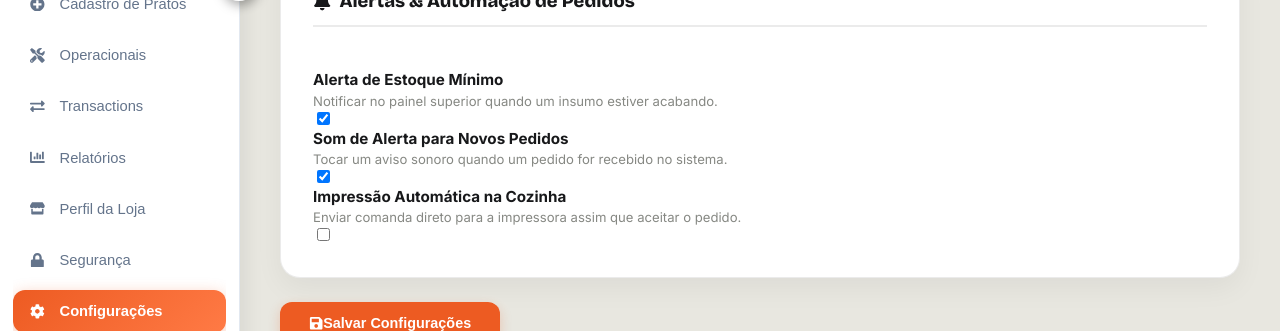
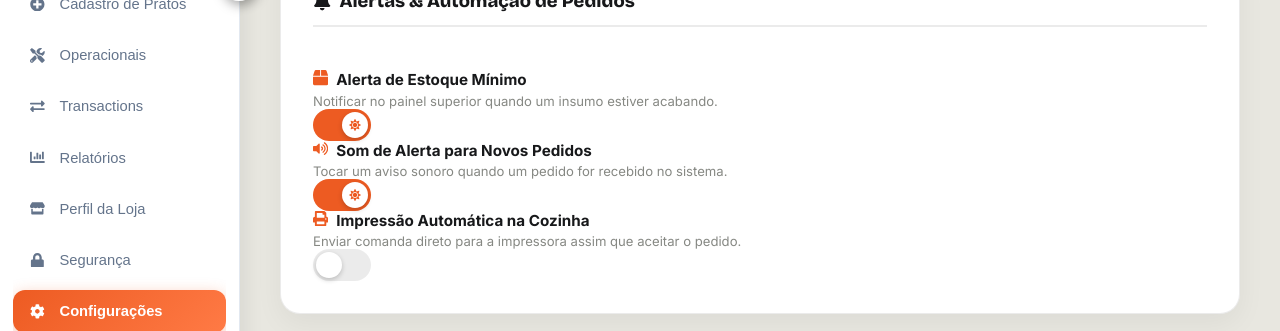
Before and after one commit to gidelmarjr-art/yummy, a React (Create React App) app in the folder frontend/: page /configuracoes in a window 1280 px wide. Shown: the part 448-779 px from the top of the page. Built offline with nearby package versions, Linux system fonts and the light colour scheme; no server answers.

Commit message:
Alterações Dashboard

```diff
--- a/frontend/src/apps/web/pages/Empresa/Dashboards/Configuracoes/Configuracoes.css
+++ b/frontend/src/apps/web/pages/Empresa/Dashboards/Configuracoes/Configuracoes.css
@@ -141,3 +141,62 @@
   /* Alterado para variável */
   margin: 0;
 }
+
+/* ==========================================
+   ESTILIZAÇÃO DO SWITCH COM ÍCONE (ESTILO DA FOTO)
+   ========================================== */
+
+.icon-switch {
+  position: relative;
+  display: inline-block;
+  width: 58px;
+  height: 32px;
+  flex-shrink: 0;
+}
+
+.icon-switch input {
+  opacity: 0;
+  width: 0;
+  height: 0;
+}
+
+.icon-slider {
+  position: absolute;
+  cursor: pointer;
+  top: 0;
+  left: 0;
+  right: 0;
+  bottom: 0;
+  background-color: var(--borda, #cbd5e1);
+  transition: 0.3s cubic-bezier(0.4, 0, 0.2, 1);
+  border-radius: 34px;
+}
+
+.slider-icon-wrapper {
+  position: absolute;
+  content: "";
+  height: 26px;
+  width: 26px;
+  left: 3px;
+  bottom: 3px;
+  background-color: var(--cartao, #17181c);
+  color: #ffffff;
+  transition: 0.3s cubic-bezier(0.4, 0, 0.2, 1);
+  border-radius: 50%;
+  display: flex;
+  align-items: center;
+  justify-content: center;
+  font-size: 0.75rem;
+  box-shadow: 0 2px 5px rgba(0, 0, 0, 0.2);
+}
+
+/* Quando ativado (ligado) */
+.icon-switch input:checked+.icon-slider {
+  background-color: var(--laranja, #ed5b22);
+}
+
+.icon-switch input:checked+.icon-slider .slider-icon-wrapper {
+  transform: translateX(26px);
+  background-color: #ffffff;
+  color: var(--laranja, #ed5b22);
+}
--- a/frontend/src/apps/web/pages/Empresa/Dashboards/Configuracoes/Configuracoes.jsx
+++ b/frontend/src/apps/web/pages/Empresa/Dashboards/Configuracoes/Configuracoes.jsx
@@ -2,7 +2,16 @@
 import React, { useState } from "react";
 import Sidebar from "../../../../components/Sidebar/Siderbar";
 import TopHeader from "../../../../components/TopHeader/TopHeader";
-import { FaBell, FaMotorcycle, FaSave } from "react-icons/fa";
+import {
+  FaBell,
+  FaMotorcycle,
+  FaSave,
+  FaBox,
+  FaVolumeUp,
+  FaPrint,
+  FaSun,
+  FaMoon,
+} from "react-icons/fa";
 import "../dashboards-shared.css";
 import "./Configuracoes.css";
 
@@ -39,7 +48,7 @@ export default function Configuracoes() {
   };
 
   return (
-    <div className={`config-page-layout`}>
+    <div className="config-page-layout">
       <Sidebar />
       <main className="config-main-content">
         <TopHeader title="Configurações do Sistema" />
@@ -79,63 +88,94 @@ export default function Configuracoes() {
               </div>
             </div>
 
-            {/* Bloco 2: Automação e Notificações */}
+            {/* Bloco 2: Automação e Notificações (Com os novos switches com ícones) */}
             <div className="config-card-container">
               <h3 className="section-title">
                 <FaBell /> Alertas & Automação de Pedidos
               </h3>
+
               <div className="config-toggle-list">
+                {/* Item 1: Estoque Mínimo */}
                 <div className="config-toggle-item">
                   <div className="toggle-info">
-                    <h4>Alerta de Estoque Mínimo</h4>
+                    <h4>
+                      <FaBox
+                        style={{ marginRight: "8px", color: "var(--laranja)" }}
+                      />
+                      Alerta de Estoque Mínimo
+                    </h4>
                     <p>
                       Notificar no painel superior quando um insumo estiver
                       acabando.
                     </p>
                   </div>
-                  <label className="switch">
+                  <label className="icon-switch">
                     <input
                       type="checkbox"
                       checked={config.alertaEstoqueMinimo}
                       onChange={() => handleToggle("alertaEstoqueMinimo")}
                     />
-                    <span className="slider"></span>
+                    <span className="icon-slider">
+                      <span className="slider-icon-wrapper">
+                        {config.alertaEstoqueMinimo ? <FaSun /> : <FaMoon />}
+                      </span>
+                    </span>
                   </label>
                 </div>
 
+                {/* Item 2: Som de Alerta */}
                 <div className="config-toggle-item">
                   <div className="toggle-info">
-                    <h4>Som de Alerta para Novos Pedidos</h4>
+                    <h4>
+                      <FaVolumeUp
+                        style={{ marginRight: "8px", color: "var(--laranja)" }}
+                      />
+                      Som de Alerta para Novos Pedidos
+                    </h4>
                     <p>
                       Tocar um aviso sonoro quando um pedido for recebido no
                       sistema.
                     </p>
                   </div>
-                  <label className="switch">
+                  <label className="icon-switch">
                     <input
                       type="checkbox"
                       checked={config.alertaSonsPedidos}
                       onChange={() => handleToggle("alertaSonsPedidos")}
                     />
-                    <span className="slider"></span>
+                    <span className="icon-slider">
+                      <span className="slider-icon-wrapper">
+                        {config.alertaSonsPedidos ? <FaSun /> : <FaMoon />}
+                      </span>
+                    </span>
                   </label>
                 </div>
 
+                {/* Item 3: Impressão Automática */}
                 <div className="config-toggle-item">
                   <div className="toggle-info">
-                    <h4>Impressão Automática na Cozinha</h4>
+                    <h4>
+                      <FaPrint
+                        style={{ marginRight: "8px", color: "var(--laranja)" }}
+                      />
+                      Impressão Automática na Cozinha
+                    </h4>
                     <p>
                       Enviar comanda direto para a impressora assim que aceitar
                       o pedido.
                     </p>
                   </div>
-                  <label className="switch">
+                  <label className="icon-switch">
                     <input
                       type="checkbox"
                       checked={config.impressaoAutomatica}
                       onChange={() => handleToggle("impressaoAutomatica")}
                     />
-                    <span className="slider"></span>
+                    <span className="icon-slider">
+                      <span className="slider-icon-wrapper">
+                        {config.impressaoAutomatica ? <FaSun /> : <FaMoon />}
+                      </span>
+                    </span>
                   </label>
                 </div>
               </div>
```
